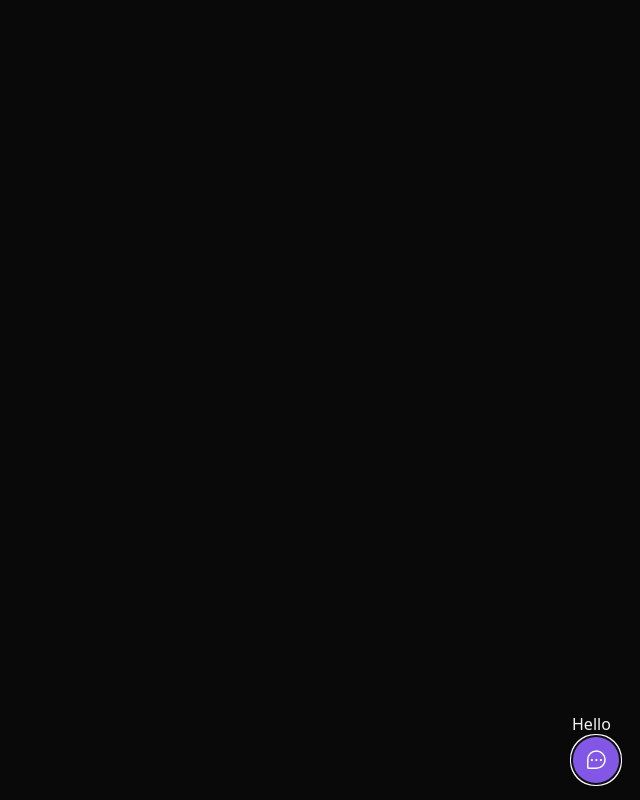
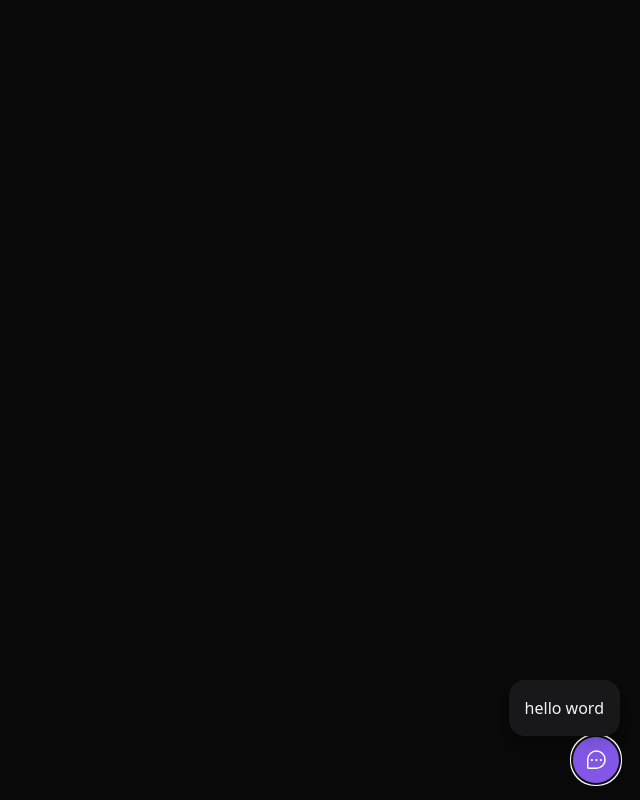
Before and after one commit to AnaPerola/web_feedback_widget, a React (Vite) app: page / in a window 1280 px wide. Both pictures are taken after a click on the button "Feedback". Shown: the whole page, without its empty margins (640-1280 px from the left). Built offline with nearby package versions, Linux system fonts and the light colour scheme.

Commit message:
Add import new component

```diff
--- a/src/components/Widget.tsx
+++ b/src/components/Widget.tsx
@@ -1,11 +1,14 @@
 import { ChatTeardropDots } from "phosphor-react"
 import { Popover } from "@headlessui/react"
+import { WidgetForm } from "./WidgetForm"
 
 export function Widget() {
 
   return (
-   <Popover className="absolute bottom-4 right-5">
-    <Popover.Panel>Hello</Popover.Panel>
+   <Popover className="absolute bottom-4 right-5 flex flex-col items-end">
+    <Popover.Panel>
+      <WidgetForm />
+    </Popover.Panel>
     <Popover.Button className="bg-brand-500 rounded-full px-3 h-12 text-white flex items-center group">
       <ChatTeardropDots className="w-6 h-6"/>
 
```
